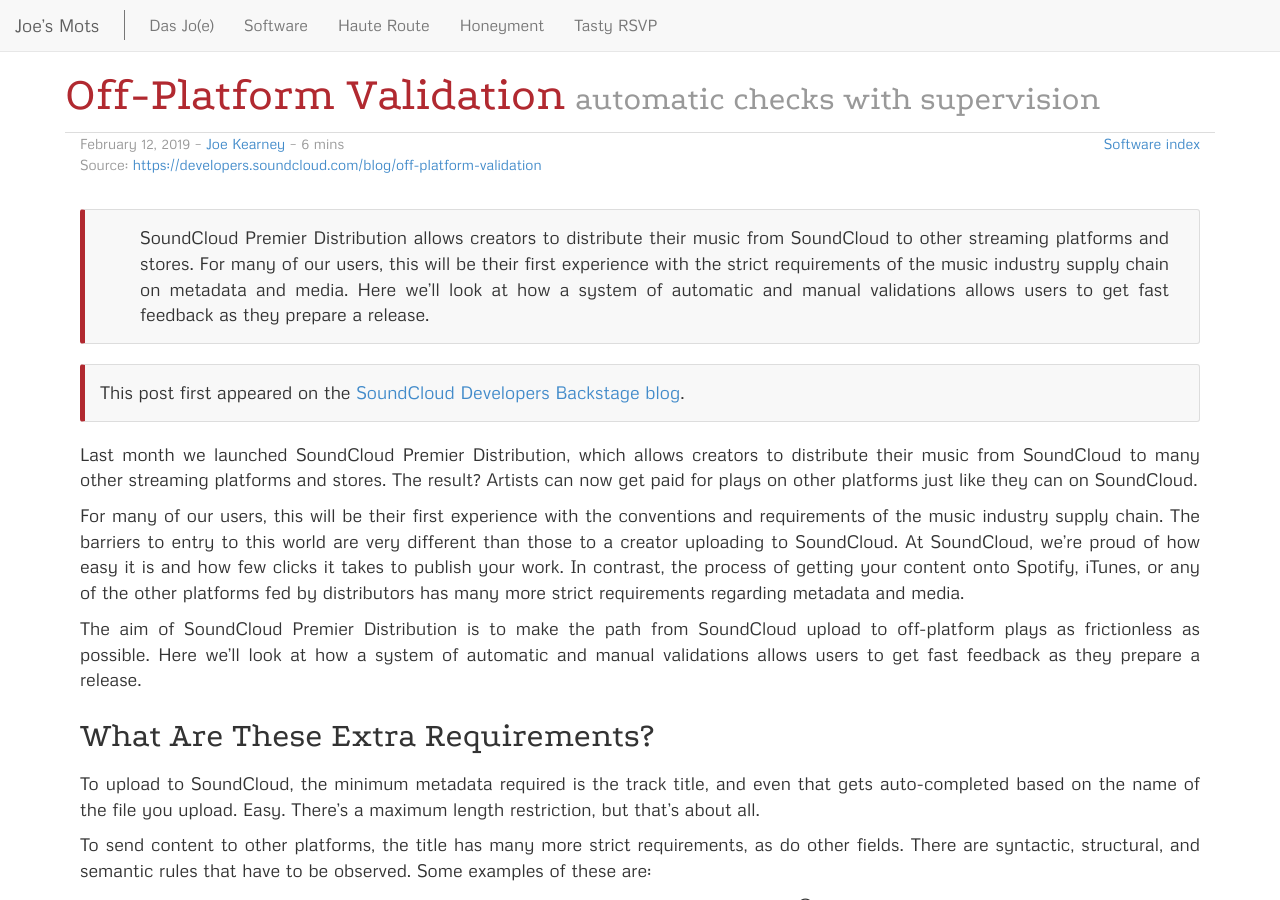
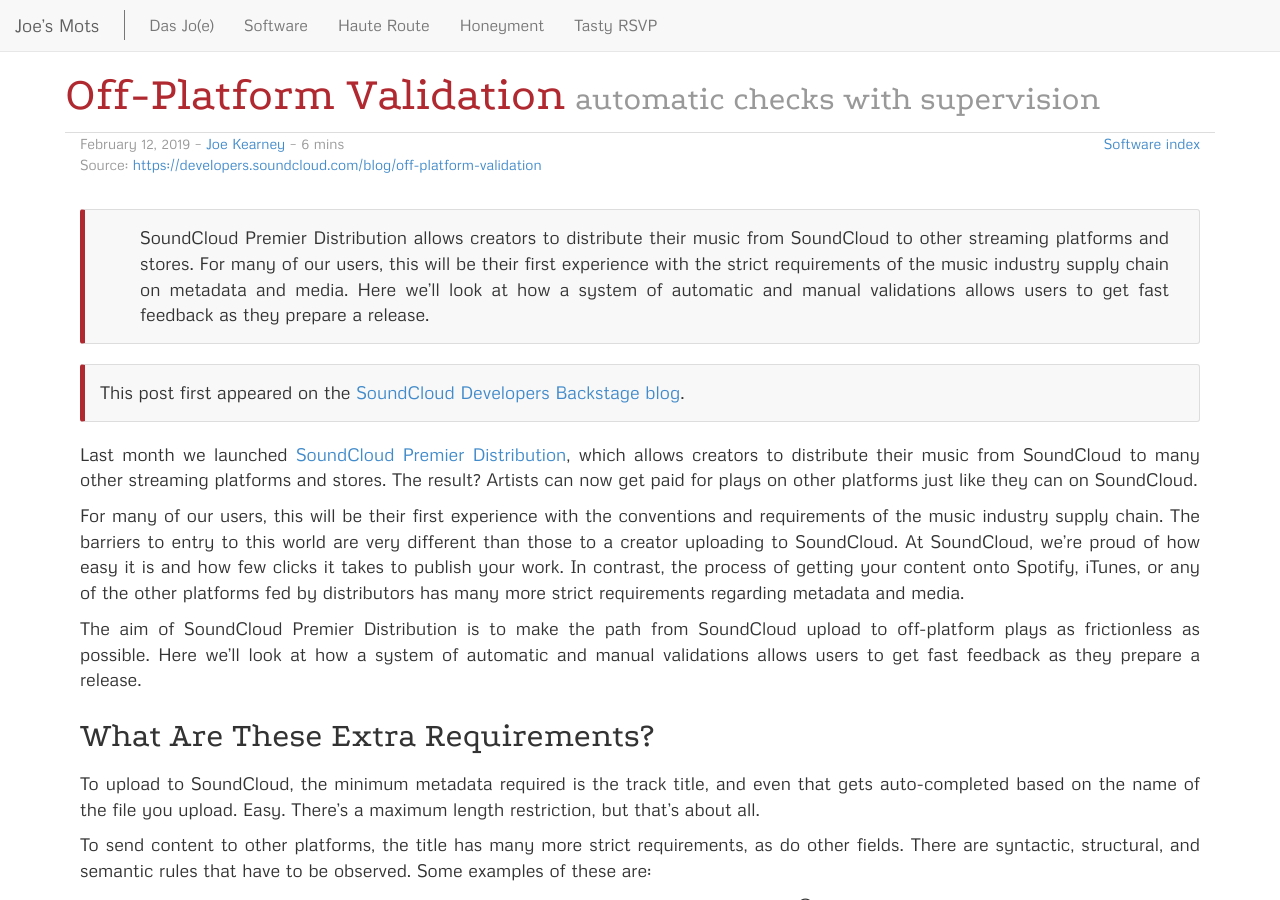
Before and after one commit to joekearney/joekearney.github.io, a Jekyll site: the page built from _posts/software/2019-02-12-off-platform-validation.md, in a window 1280 px wide and 900 px high. Built offline with Jekyll 4.4.1, drawn with Linux system fonts in a browser that asks for light colours; some of the changed lines change nothing that is shown.

Commit message:
add link to opd microsite

```diff
--- a/_posts/software/2019-02-12-off-platform-validation.md
+++ b/_posts/software/2019-02-12-off-platform-validation.md
@@ -18,7 +18,7 @@
 
 <div class="bs-callout bs-callout-danger"><p>This post first appeared on the <a href="{{page.source}}">SoundCloud Developers Backstage blog</a>.</p></div>
 
-Last month we launched SoundCloud Premier Distribution, which allows creators to distribute their music from SoundCloud to many other streaming platforms and stores. The result? Artists can now get paid for plays on other platforms just like they can on SoundCloud.
+Last month we launched [SoundCloud Premier Distribution](https://creators.soundcloud.com/premier), which allows creators to distribute their music from SoundCloud to many other streaming platforms and stores. The result? Artists can now get paid for plays on other platforms just like they can on SoundCloud.
 
 For many of our users, this will be their first experience with the conventions and requirements of the music industry supply chain. The barriers to entry to this world are very different than those to a creator uploading to SoundCloud. At SoundCloud, we’re proud of how easy it is and how few clicks it takes to publish your work. In contrast, the process of getting your content onto Spotify, iTunes, or any of the other platforms fed by distributors has many more strict requirements regarding metadata and media.
 
```
